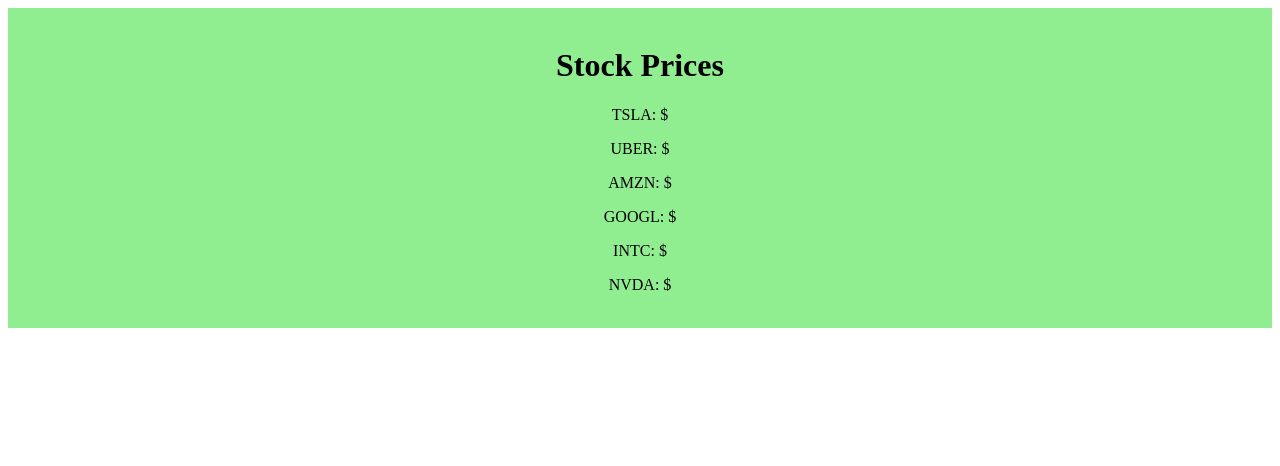
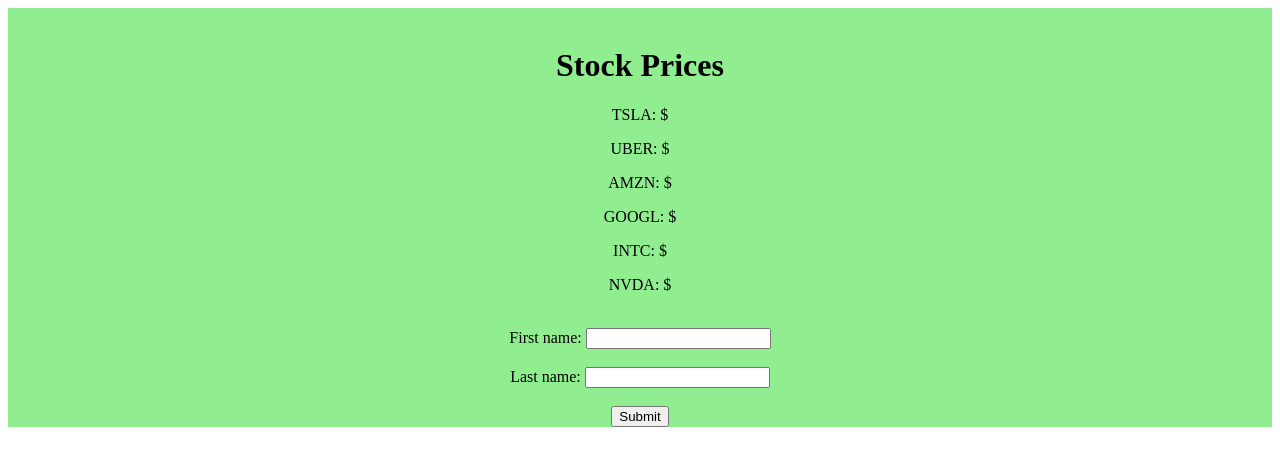
Before and after one commit to colehlava/Stocks, a PHP site: page / in a window 1280 px wide. Shown: the top 466 px of the page. Run offline with PHP 8.4, Linux system fonts and the light colour scheme.

Commit message:
Experimenting with forms for inputting new stock.

```diff
--- a/index.php
+++ b/index.php
@@ -19,6 +19,13 @@
     }
 ?>
 <br>
+<form action="/action_page.php">
+    <label for="fname">First name:</label>
+    <input type="text" id="fname" name="fname"><br><br>
+    <label for="lname">Last name:</label>
+    <input type="text" id="lname" name="lname"><br><br>
+    <input type="submit" value="Submit">
+</form>
 </div>
 </body>
 </html>
```
